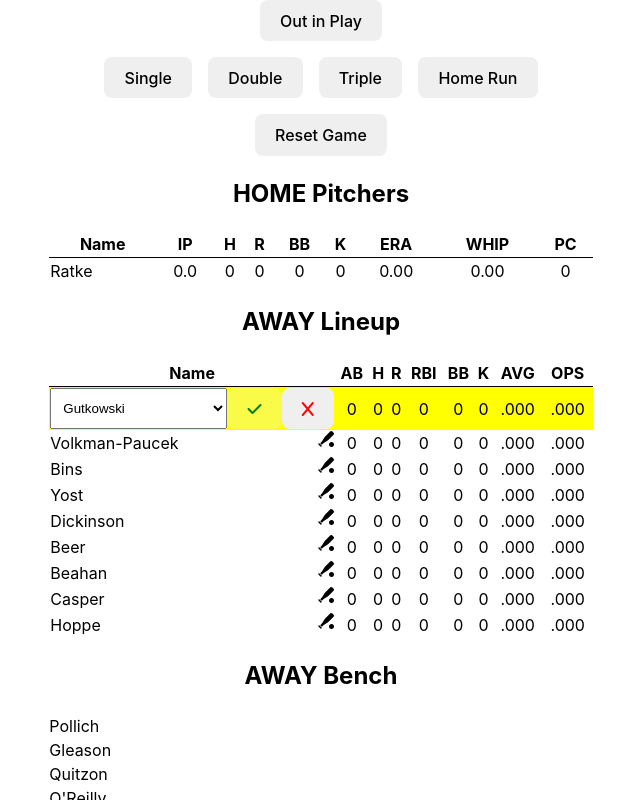
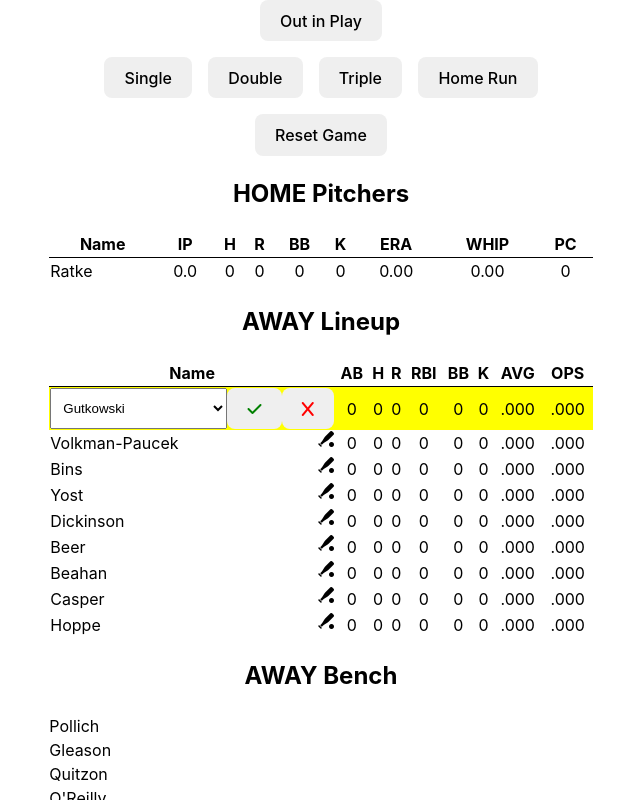
Before and after one commit to bgaudino/baseball-scoreboard, a React (Vite) app: page / in a window 1280 px wide. Both pictures are taken after a click on the icon 596 px from the left and 972 px from the top of the page. Shown: the part 572-1372 px from the top of the page, without its empty margins (319-959 px from the left). Built offline with nearby package versions, Linux system fonts and the light colour scheme.

Commit message:
Close sub menu when submit clicked

```diff
--- a/src/components/HittingStats.tsx
+++ b/src/components/HittingStats.tsx
@@ -41,7 +41,9 @@ export default function Hitter({
             <form
               onSubmit={(e) => {
                 e.preventDefault();
-                subHitter(benchIndex, index, top ? 'away' : 'home');
+                if (benchIndex >= 0) {
+                  subHitter(benchIndex, index, top ? 'away' : 'home');
+                }
                 setSubbing(false);
               }}
               className="d-flex"
@@ -58,7 +60,7 @@ export default function Hitter({
                   </option>
                 ))}
               </select>
-              <button type="submit" disabled={benchIndex === -1}>
+              <button type="submit">
                 <i className="fa-solid fa-check" style={{color: 'green'}} />
               </button>
               <button type="button" onClick={() => setSubbing(false)}>
```
